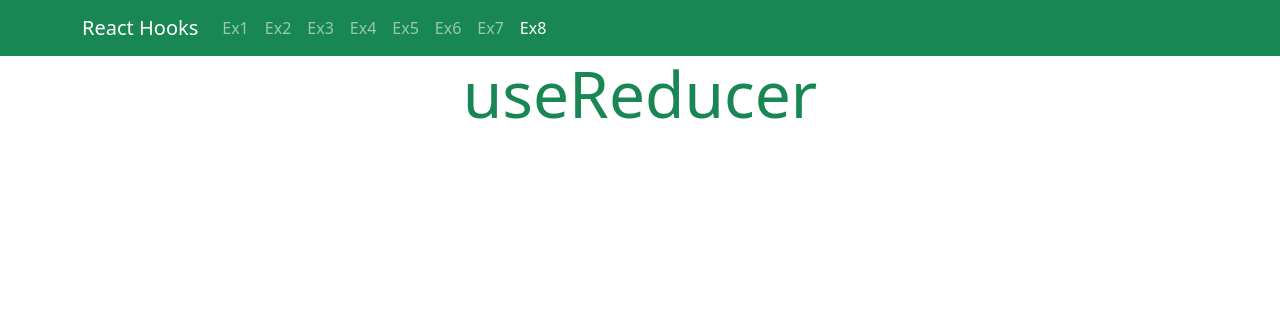
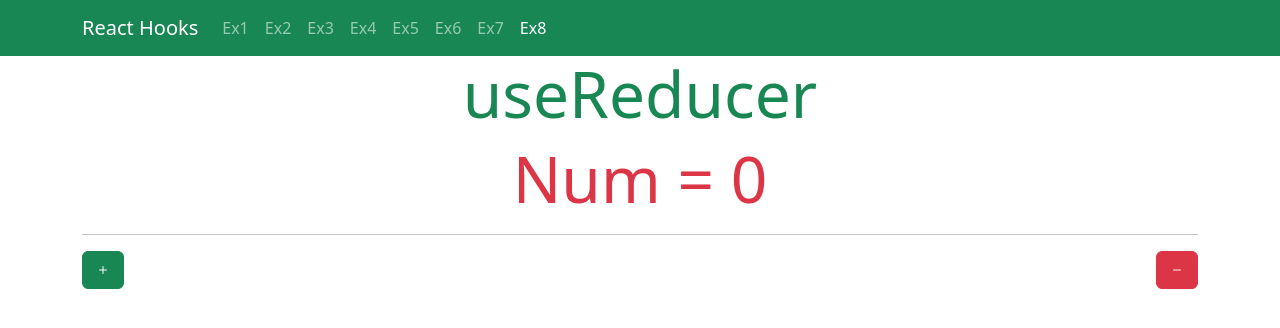
Before and after one commit to Shweta-s4546/react-hooks, a React (Create React App) app: page /ex8 in a window 1280 px wide. Shown: the top 328 px of the page. Built offline with nearby package versions, Linux system fonts and the light colour scheme.

Commit message:
useLayOut and useReducer

```diff
--- a/src/component/Ex8.jsx
+++ b/src/component/Ex8.jsx
@@ -1,6 +1,35 @@
-import React from 'react'
+import React, { useReducer} from 'react'
+
+//initial state value
+const initialState =  {
+  num : 0
+}
+
+//reducer
+const numReducer = (state,action) => {
+  //console.log('action =', action)
+
+  switch(action) {
+    case 'plus':
+          return {num : state.num + 1}
+          break;
+    case 'minus' :
+          if(state.num > 0){
+            return { num : state.num - 1}
+          }else{
+            return { num : 0 }
+          }
+          break;
+          default: console.log("sorry, not valid input")
+  }
+}
 
 function Ex8() {
+
+  //const [state,dispatcher] = useReducer(reducer,initialState)
+
+  const [state,dispatcher] = useReducer(numReducer, initialState)
+
   return (
     <div className='container'>
         <div className="row">
@@ -8,6 +37,21 @@ function Ex8() {
                 <h5 className=" text-success display-3">useReducer</h5>
             </div>
         </div>
+
+        <div className="row">
+          <div className="col-md-12">
+            <h3 className="display-3 text-center text-danger"> Num  = { state.num }</h3>
+
+            <hr />
+
+            <button className="btn btn-success" onc  onClick={() => dispatcher('plus')} >
+              <i className="bi bi-plus"></i>
+            </button>
+            <button className="btn btn-danger float-end" onClick={() => dispatcher('minus')}>
+              <i className="bi bi-dash"></i>
+            </button>
+          </div>
+        </div>
     </div>
   )
 }
```
